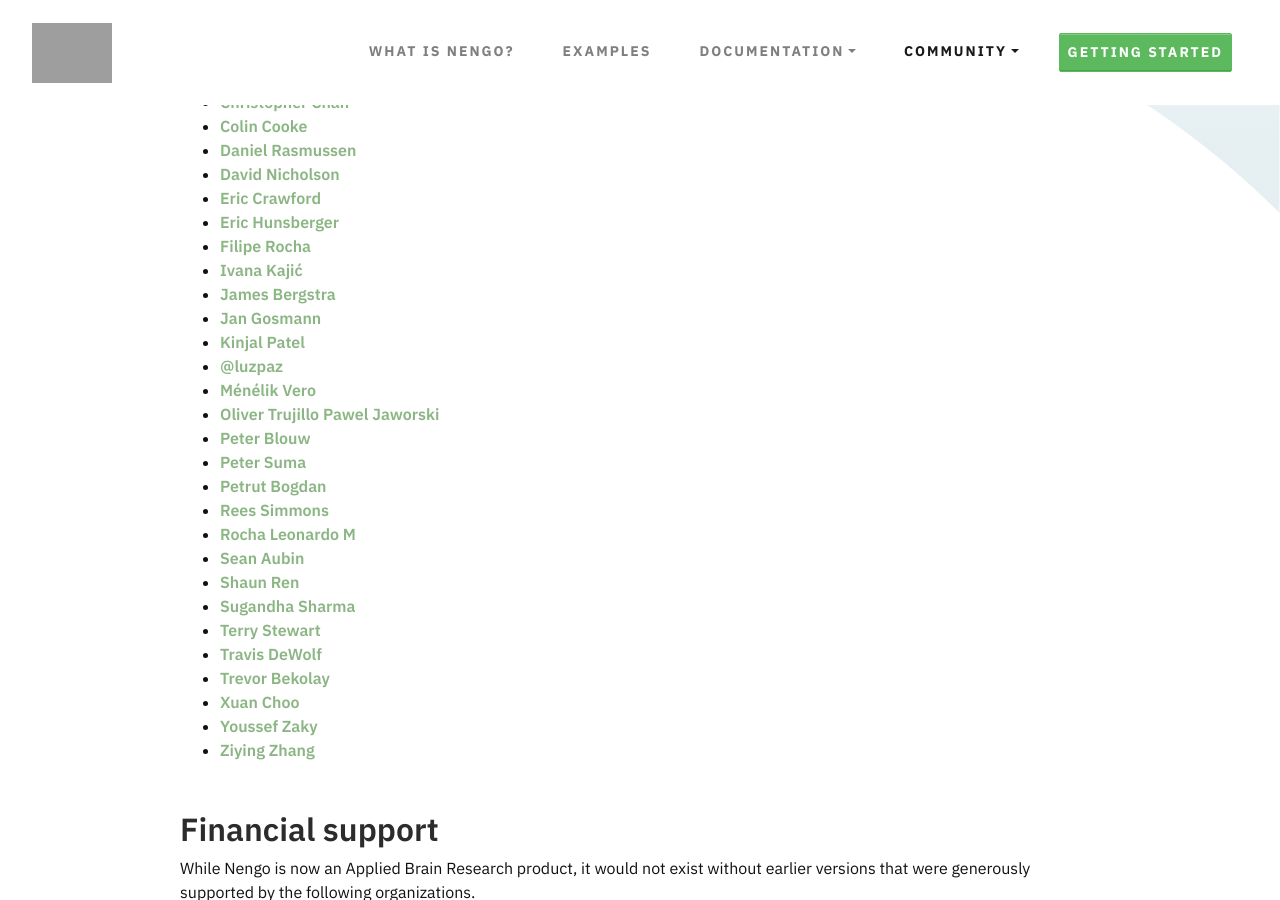
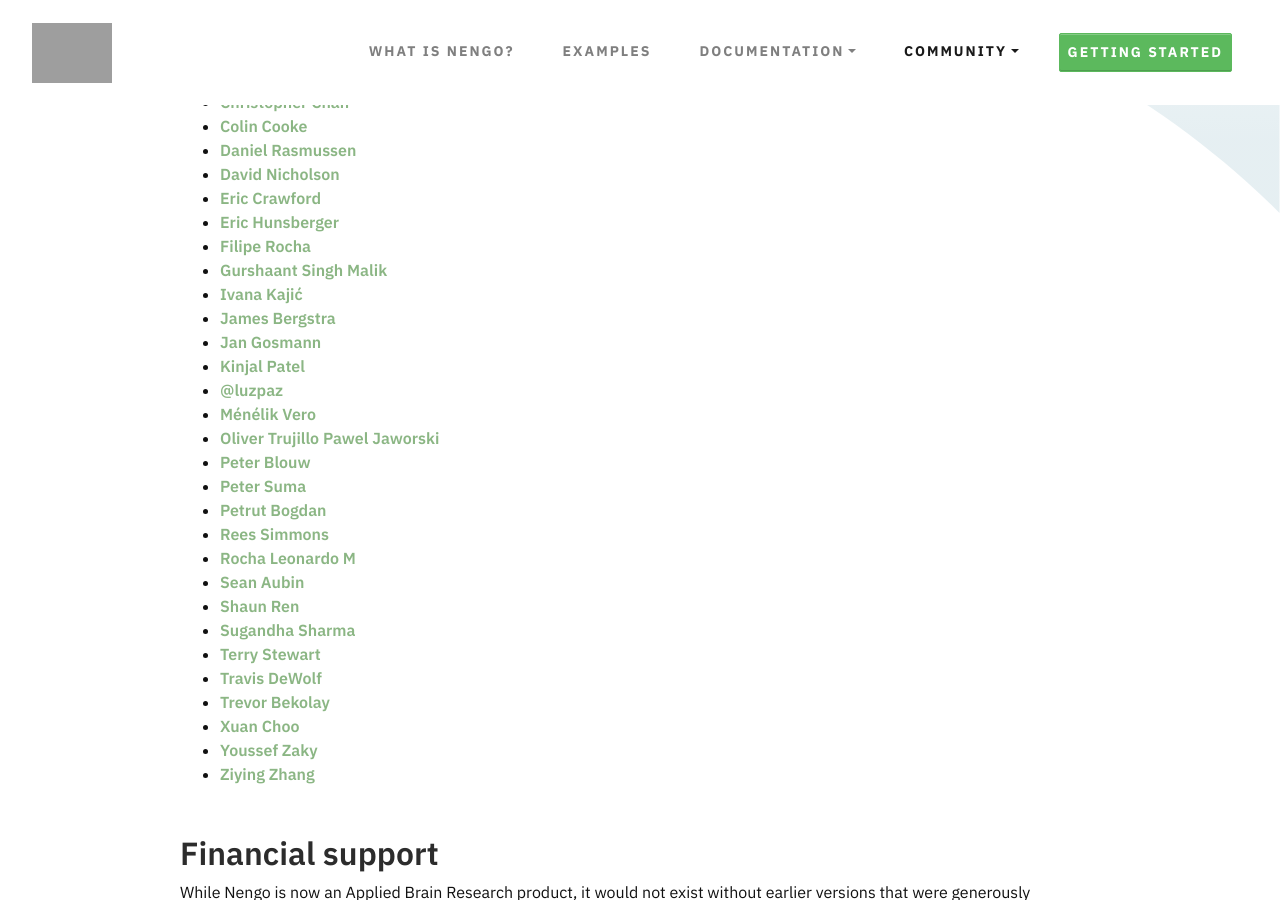
Before and after one commit to nengo/nengo.github.io, a Jekyll site: the page built from people.md, in a window 1280 px wide and 900 px high, scrolled down 602 px. Built offline with Jekyll 4.4.1, drawn with Linux system fonts in a browser that asks for light colours; nearby versions of some CDN libraries.

Commit message:
added Gurshaant Singh Malik

```diff
--- a/people.md
+++ b/people.md
@@ -32,6 +32,7 @@
 - [Eric Crawford](mailto:eric.crawford@mail.mcgill.ca)
 - [Eric Hunsberger](mailto:erichuns@gmail.com)
 - [Filipe Rocha](mailto:f.rocha41@gmail.com)
+- [Gurshaant Singh Malik](mailto:garymalik8080@gmail.com)
 - [Ivana Kajić](mailto:ivana.kajic@gmail.com)
 - [James Bergstra](mailto:james.bergstra@gmail.com)
 - [Jan Gosmann](mailto:jan@hyper-world.de)
```
